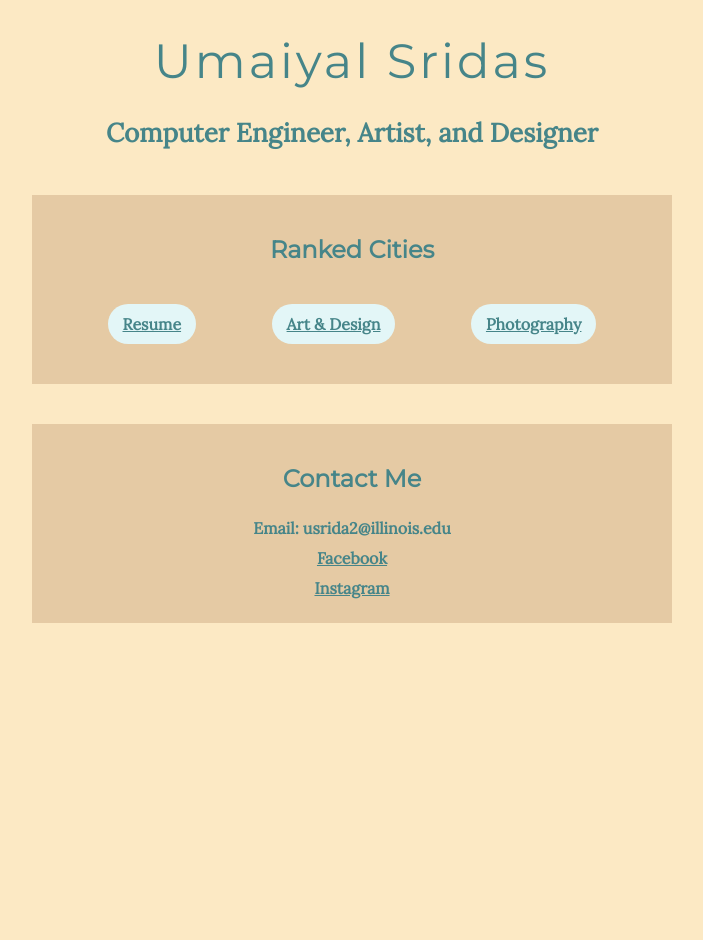
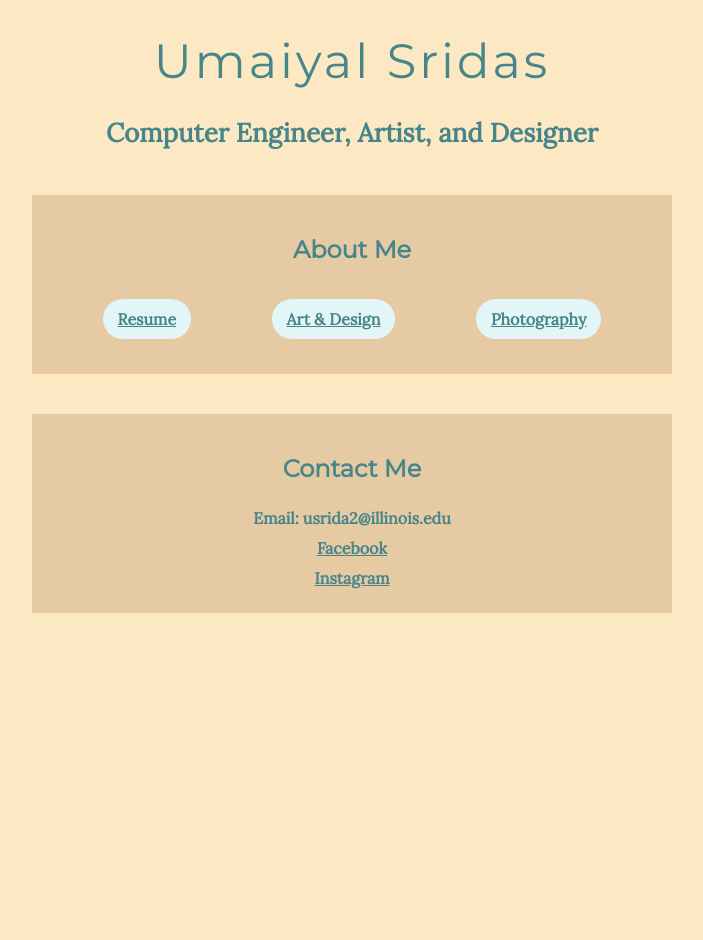
Before and after one commit to usridas/usridas.github.io, a Jekyll site: the page built from README.md, in a window 1280 px wide. Shown: the whole page, without its empty margins (288-991 px from the left). Built offline with Jekyll 4.4.1, drawn with Linux system fonts in a browser that asks for light colours; our own code applies the rules of GitHub Pages for plain Markdown files.

Commit message:
Update home.html

```diff
--- a/_layouts/home.html
+++ b/_layouts/home.html
@@ -5,11 +5,11 @@ layout: default
 <link rel="stylesheet" type="text/css" href="assets/home.css">
 
 <div class="my-main section">
-  <h2>Ranked Cities</h2>
+  <h2>About Me</h2>
   <div class="links">
-    <a href="datapoints.html">Resume</a>
-    <a href="newdatapoints.html">Art & Design</a>
-    <a href="newdatapoints.html">Photography</a>
+    <p><a href="datapoints.html">Resume</a></p>
+    <p><a href="newdatapoints.html">Art & Design</a></p>
+    <p><a href="newdatapoints.html">Photography</a></p>
   </div>
 </div>
 
```
